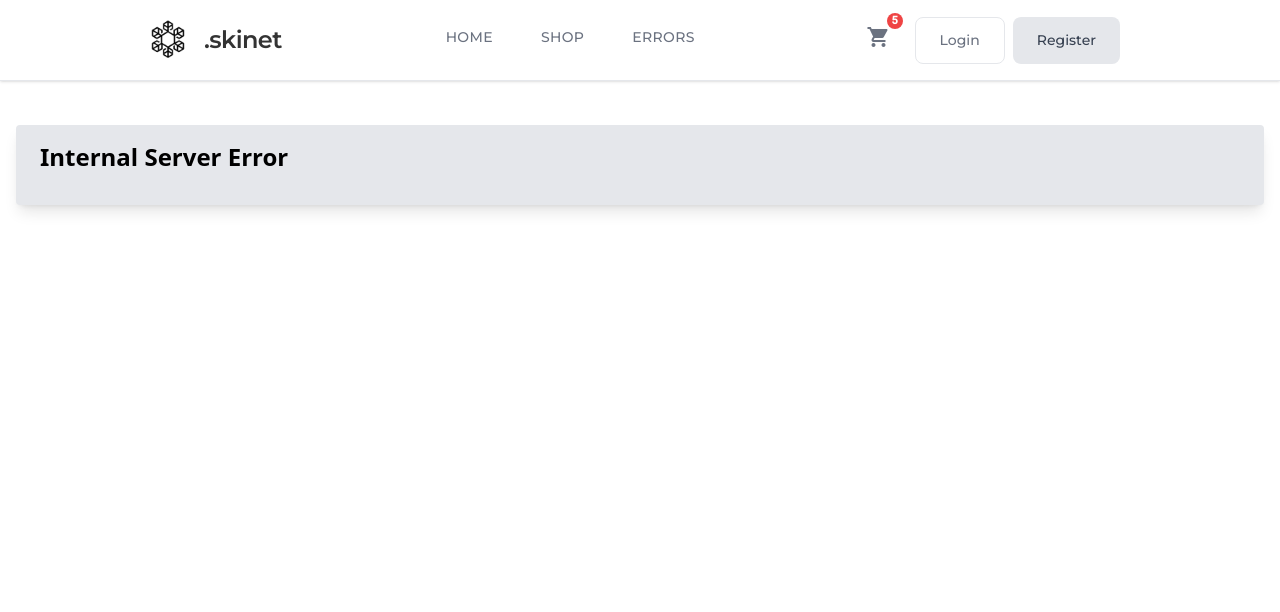
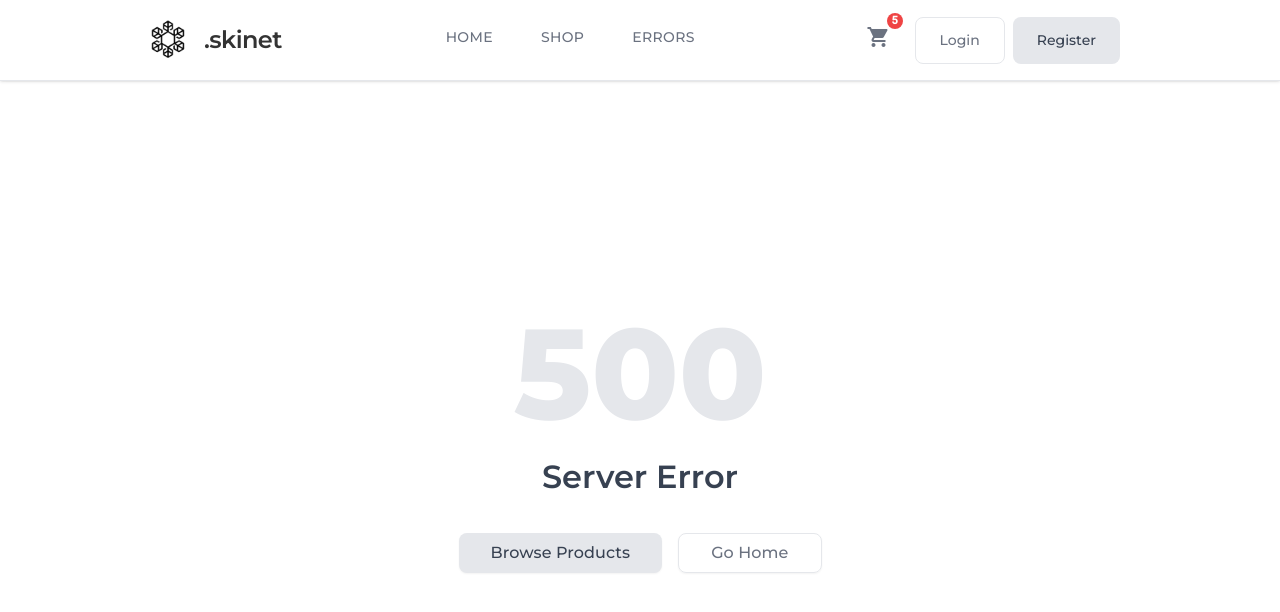
Before and after one commit to ritaberishaa/skinet, an Angular app in the folder client/: page /server-error in a window 1280 px wide. Shown: the top 612 px of the page. Built offline with nearby package versions, Linux system fonts and the light colour scheme.

Commit message:
server error page

```diff
--- a/client/src/app/shared/components/server-error/server-error.component.html
+++ b/client/src/app/shared/components/server-error/server-error.component.html
@@ -1,16 +1,20 @@
-<div class="container mt-5 p-4 bg-gray-200 rounded shadow-lg">
-    <h1 class="text-2xl font-semibold mb-4">Internal Server Error</h1>
-    @if (error) {
-        <h5 class="text-red-500">Error: {{error.message}}</h5>
-        <p class="font-bold mb-2">This error comes from the server, not Angular</p>
-        <p class="mb-2">What to do next?</p>
-        <ol class="list-decimal ml-5 mb-4">
-            <li class="mb-1">Check the network tab in chrome dev tools</li>
-            <li class="mb-1">Reproduce the error in postman. If same error, don't waste time troubleshooting angular code</li>
-        </ol>
-        <h5 class="text-lg font-semibold mb-2">Stack trace</h5>
-        <mat-card class="p-4 bg-white">
-            <code class="block whitespace-pre-wrap">{{error.details}}</code>
-        </mat-card>
-    }
+<div class="server-error-container">
+  <div class="server-error-content">
+    <!-- Simple 500 -->
+    <div class="number-500">500</div>
+
+    <!-- Simple message -->
+    <h1 class="title">Server Error</h1>
+
+    <!-- Simple buttons -->
+    <div class="action-buttons">
+      <button routerLink="/shop" mat-flat-button class="primary-btn">
+        Browse Products
+      </button>
+
+      <button routerLink="/" mat-stroked-button class="secondary-btn">
+        Go Home
+      </button>
+    </div>
+  </div>
 </div>
--- a/client/src/app/shared/components/server-error/server-error.component.scss
+++ b/client/src/app/shared/components/server-error/server-error.component.scss
@@ -0,0 +1,143 @@
+// Apply Montserrat font to server error component
+:host {
+  font-family: 'Montserrat', sans-serif;
+}
+
+// Main container - simple centered content
+.server-error-container {
+  min-height: calc(100vh - 8rem);
+  display: flex;
+  align-items: center;
+  justify-content: center;
+  padding: 2rem 1rem;
+
+  @media (max-width: 768px) {
+    min-height: calc(100vh - 6rem);
+    padding: 1.5rem 0.75rem;
+  }
+
+  @media (max-width: 480px) {
+    min-height: calc(100vh - 5rem);
+    padding: 1rem 0.5rem;
+  }
+}
+
+// Content wrapper
+.server-error-content {
+  max-width: 500px;
+  width: 100%;
+  text-align: center;
+
+  @media (max-width: 480px) {
+    max-width: 100%;
+  }
+}
+
+// Simple 500 number
+.number-500 {
+  font-family: 'Montserrat', sans-serif;
+  font-size: 8rem;
+  font-weight: 800;
+  color: #E5E7EB;
+  margin-bottom: 1rem;
+  line-height: 1;
+
+  @media (max-width: 768px) {
+    font-size: 6rem;
+  }
+
+  @media (max-width: 480px) {
+    font-size: 4rem;
+  }
+}
+
+// Simple title
+.title {
+  font-family: 'Montserrat', sans-serif;
+  font-size: 2rem;
+  font-weight: 600;
+  color: #374151;
+  margin: 0 0 2rem 0;
+
+  @media (max-width: 768px) {
+    font-size: 1.75rem;
+  }
+
+  @media (max-width: 480px) {
+    font-size: 1.5rem;
+    margin-bottom: 1.5rem;
+  }
+}
+
+// Simple action buttons
+.action-buttons {
+  display: flex;
+  gap: 1rem;
+  justify-content: center;
+
+  @media (max-width: 480px) {
+    flex-direction: column;
+    gap: 0.75rem;
+  }
+}
+
+.primary-btn {
+  font-family: 'Montserrat', sans-serif !important;
+  font-size: 1rem !important;
+  font-weight: 500 !important;
+  padding: 0.875rem 2rem !important;
+  border-radius: 0.5rem !important;
+  background-color: #E5E7EB !important;
+  color: #374151 !important;
+  border: none !important;
+  transition: all 0.2s ease !important;
+  text-transform: none !important;
+  box-shadow: 0 1px 2px 0 rgba(0, 0, 0, 0.05) !important;
+
+  @media (max-width: 480px) {
+    width: 100% !important;
+    padding: 1rem 2rem !important;
+  }
+
+  &:hover {
+    background-color: #D1D5DB !important;
+    transform: translateY(-1px) !important;
+    box-shadow: 0 2px 4px 0 rgba(0, 0, 0, 0.1) !important;
+  }
+
+  &:active {
+    transform: translateY(0) !important;
+    background-color: #9CA3AF !important;
+  }
+}
+
+.secondary-btn {
+  font-family: 'Montserrat', sans-serif !important;
+  font-size: 1rem !important;
+  font-weight: 500 !important;
+  padding: 0.875rem 2rem !important;
+  border-radius: 0.5rem !important;
+  background-color: transparent !important;
+  color: #6B7280 !important;
+  border: 1px solid #E5E7EB !important;
+  transition: all 0.2s ease !important;
+  text-transform: none !important;
+  box-shadow: 0 1px 2px 0 rgba(0, 0, 0, 0.05) !important;
+
+  @media (max-width: 480px) {
+    width: 100% !important;
+    padding: 1rem 2rem !important;
+  }
+
+  &:hover {
+    background-color: #F9FAFB !important;
+    color: #374151 !important;
+    transform: translateY(-1px) !important;
+    box-shadow: 0 2px 4px 0 rgba(0, 0, 0, 0.1) !important;
+  }
+
+  &:active {
+    transform: translateY(0) !important;
+    background-color: #F3F4F6 !important;
+  }
+}
--- a/client/src/app/shared/components/server-error/server-error.component.ts
+++ b/client/src/app/shared/components/server-error/server-error.component.ts
@@ -1,11 +1,11 @@
 import { HttpErrorResponse } from '@angular/common/http';
 import { Component } from '@angular/core';
-import { MatCard } from '@angular/material/card';
-import { Router } from '@angular/router';
+import { MatButton } from '@angular/material/button';
+import { RouterLink, Router } from '@angular/router';
 
 @Component({
   selector: 'app-server-error',
-  imports: [MatCard],
+  imports: [MatButton, RouterLink],
   templateUrl: './server-error.component.html',
   styleUrl: './server-error.component.scss'
 })
```
